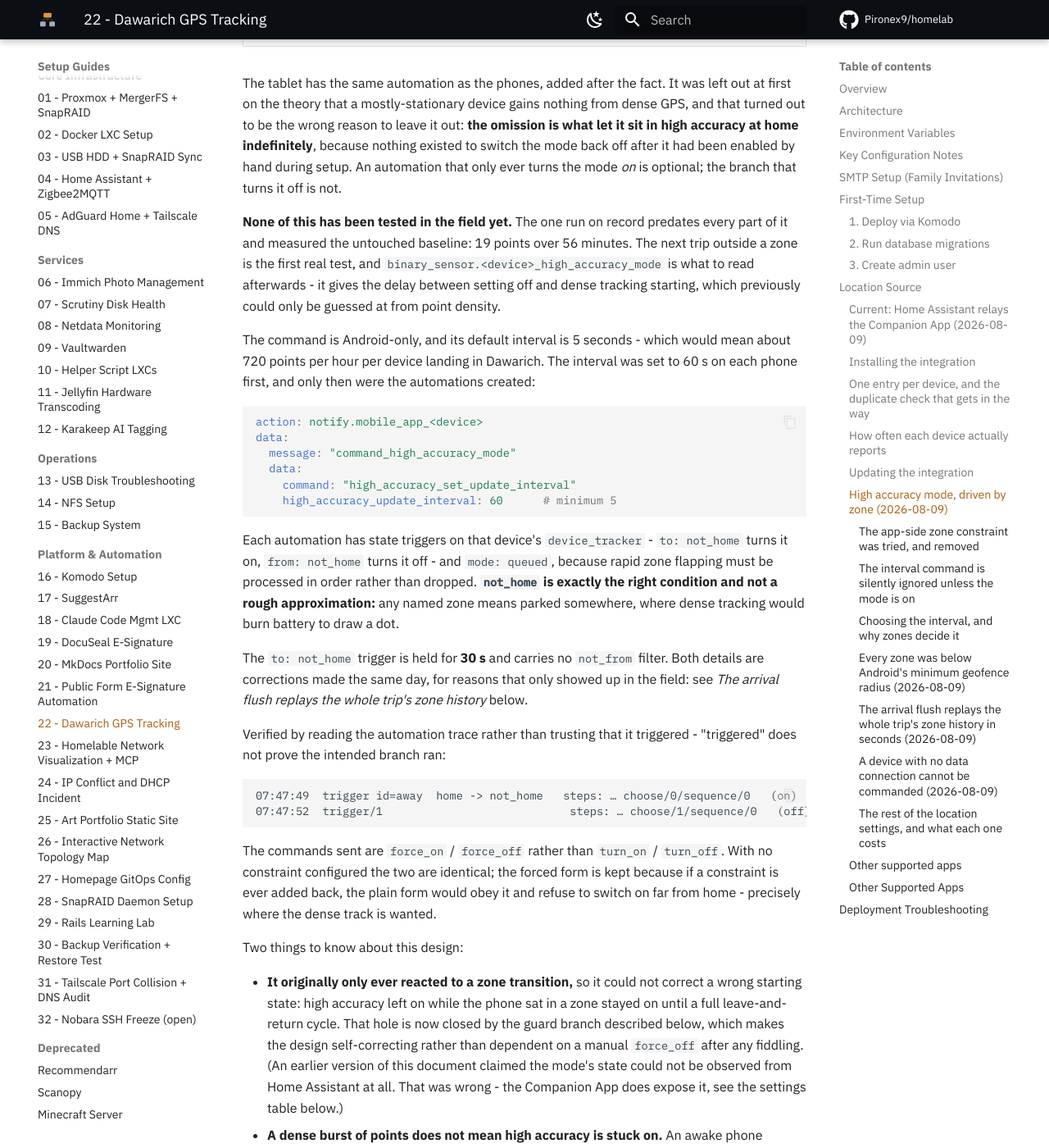
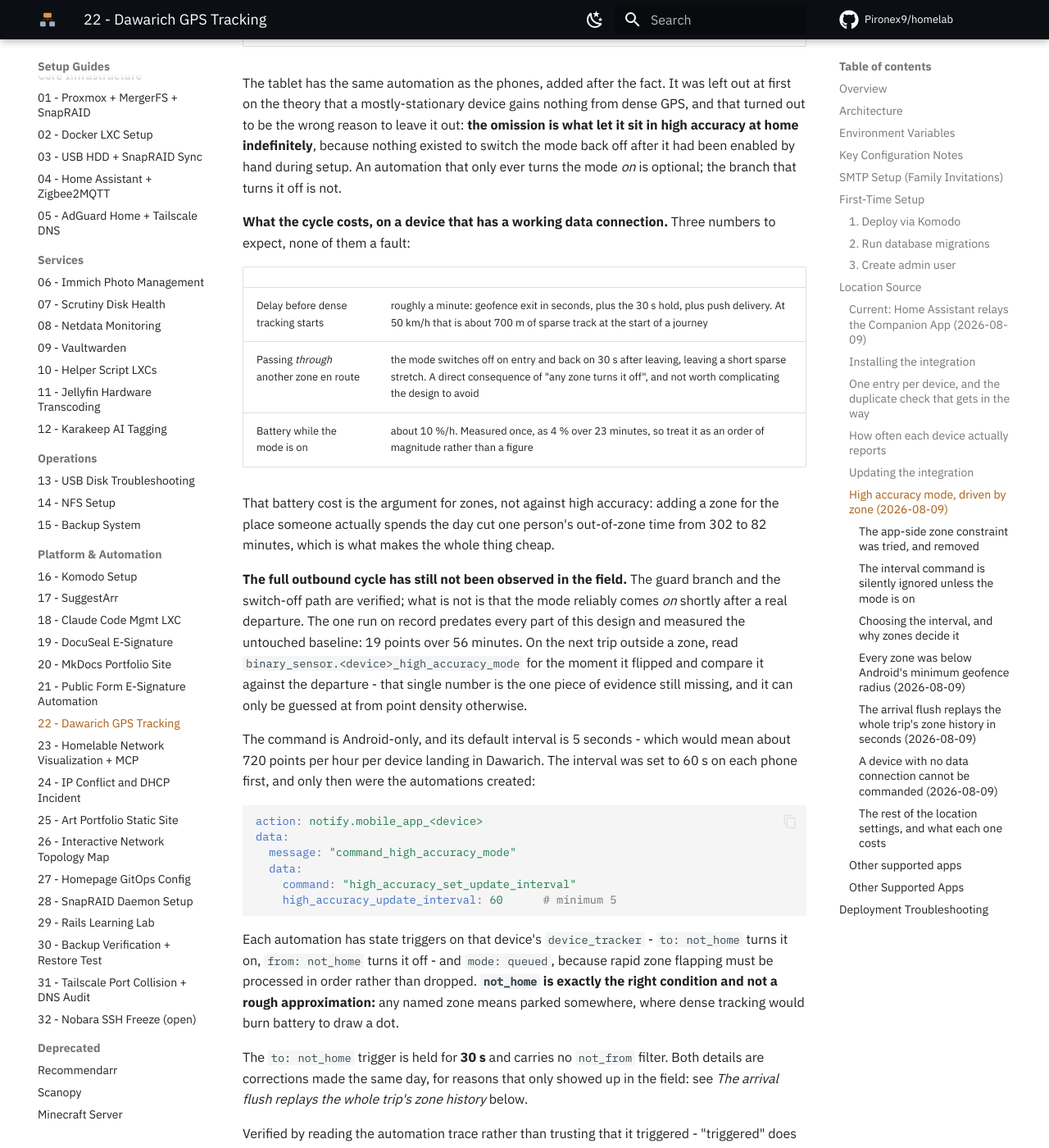
Before and after one commit to Pironex9/homelab, an MkDocs documentation site: the page built from docs/proxmox/22_Dawarich_GPS_Tracking_Setup.md, in a window 1280 px wide and 1400 px high, scrolled down 8264 px. Shown: the whole window at 82% size. Built offline with MkDocs 1.6.1 and Material for MkDocs 9.7.7, drawn with Linux system fonts in a browser that asks for light colours; comment, search, counter and statistics services are not loaded.

Commit message:
docs(ha): what the high accuracy cycle costs, and the one measurement still missing
A minute of sparse track at departure, a short gap when driving through another
zone, and about 10 %/h of battery while the mode is on. None of them faults, all
of them worth knowing before the first trip.

The switch-off path and the guard are verified; the outbound half is not. Notes
which sensor to read afterwards to close that gap.

```diff
--- a/docs/proxmox/22_Dawarich_GPS_Tracking_Setup.md
+++ b/docs/proxmox/22_Dawarich_GPS_Tracking_Setup.md
@@ -228,7 +228,17 @@ The Companion App reports too sparsely to draw a clean line while travelling, an
 
 The tablet has the same automation as the phones, added after the fact. It was left out at first on the theory that a mostly-stationary device gains nothing from dense GPS, and that turned out to be the wrong reason to leave it out: **the omission is what let it sit in high accuracy at home indefinitely**, because nothing existed to switch the mode back off after it had been enabled by hand during setup. An automation that only ever turns the mode *on* is optional; the branch that turns it off is not.
 
-**None of this has been tested in the field yet.** The one run on record predates every part of it and measured the untouched baseline: 19 points over 56 minutes. The next trip outside a zone is the first real test, and `binary_sensor.<device>_high_accuracy_mode` is what to read afterwards - it gives the delay between setting off and dense tracking starting, which previously could only be guessed at from point density.
+**What the cycle costs, on a device that has a working data connection.** Three numbers to expect, none of them a fault:
+
+| | |
+|---|---|
+| Delay before dense tracking starts | roughly a minute: geofence exit in seconds, plus the 30 s hold, plus push delivery. At 50 km/h that is about 700 m of sparse track at the start of a journey |
+| Passing *through* another zone en route | the mode switches off on entry and back on 30 s after leaving, leaving a short sparse stretch. A direct consequence of "any zone turns it off", and not worth complicating the design to avoid |
+| Battery while the mode is on | about 10 %/h. Measured once, as 4 % over 23 minutes, so treat it as an order of magnitude rather than a figure |
+
+That battery cost is the argument for zones, not against high accuracy: adding a zone for the place someone actually spends the day cut one person's out-of-zone time from 302 to 82 minutes, which is what makes the whole thing cheap.
+
+**The full outbound cycle has still not been observed in the field.** The guard branch and the switch-off path are verified; what is not is that the mode reliably comes *on* shortly after a real departure. The one run on record predates every part of this design and measured the untouched baseline: 19 points over 56 minutes. On the next trip outside a zone, read `binary_sensor.<device>_high_accuracy_mode` for the moment it flipped and compare it against the departure - that single number is the one piece of evidence still missing, and it can only be guessed at from point density otherwise.
 
 The command is Android-only, and its default interval is 5 seconds - which would mean about 720 points per hour per device landing in Dawarich. The interval was set to 60 s on each phone first, and only then were the automations created:
 
```
